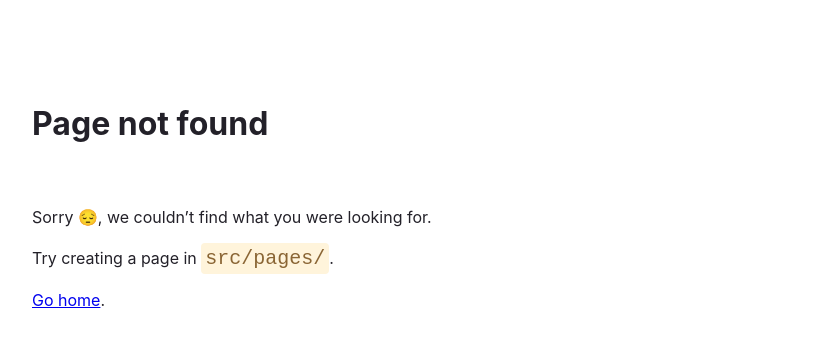
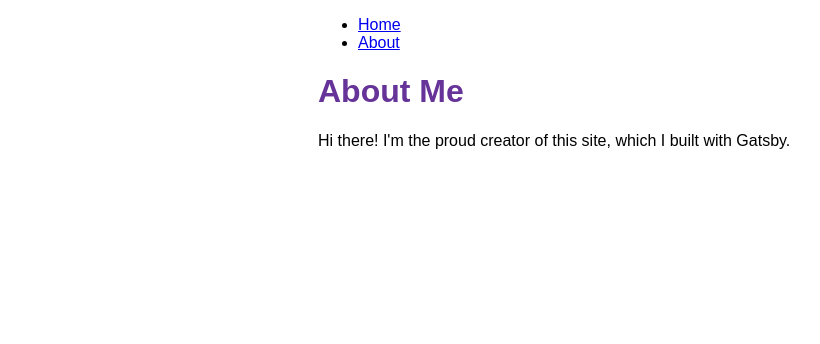
Before and after one commit to benquang/gatsby_site_test, a Gatsby site: page /about in a window 1280 px wide. Before the commit this address had no page. Shown: the whole page, without its empty margins (72-892 px from the left). Built offline with nearby package versions, Linux system fonts and the light colour scheme; Gatsby itself is replaced by a stand-in of ours.

Commit message:
first up

```diff
--- /dev/null
+++ b/src/components/layout.js
@@ -0,0 +1,36 @@
+import * as React from 'react'
+import { Link } from 'gatsby'
+import {
+    container,
+    heading,
+    navLinks,
+    navLinkItem,
+    navLinkText
+} from './layout.module.css'
+
+const Layout = ({ pageTitle, children }) => {
+    return (
+      <div className={container}>
+        <nav>
+          <ul className={navLinks}>
+            <li className={navLinkItem}>
+              <Link to="/" className={navLinkText}>
+                Home
+              </Link>
+            </li>
+            <li className={navLinkItem}>
+              <Link to="/about" className={navLinkText}>
+                About
+              </Link>
+            </li>
+          </ul>
+        </nav>
+        <main>
+          <h1 className={heading}>{pageTitle}</h1>
+          {children}
+        </main>
+      </div>
+    )
+  }
+
+export default Layout
--- /dev/null
+++ b/src/components/layout.module.css
@@ -0,0 +1,20 @@
+.container {
+    margin: auto;
+    max-width: 500px;
+    font-family: sans-serif;
+}
+
+.heading {
+    color: rebeccapurple;
+}
+.nav-links {
+    display: flex;
+    list-style: none;
+    padding-left: 0;
+}
+.nav-link-item {
+    padding-right: 2rem;
+}
+.nav-link-text {
+    color: black;
+}
--- /dev/null
+++ b/src/pages/about.js
@@ -0,0 +1,14 @@
+import * as React from 'react'
+import Layout from '../components/layout'
+
+const AboutPage = () => {
+  return (
+    <Layout pageTitle="About Me">
+      <p>Hi there! I'm the proud creator of this site, which I built with Gatsby.</p>
+    </Layout>
+  )
+}
+
+export const Head = () => <title>About Me</title>
+
+export default AboutPage
```
Also changed, not shown: src/pages/index.js (+17 -0 lines).
